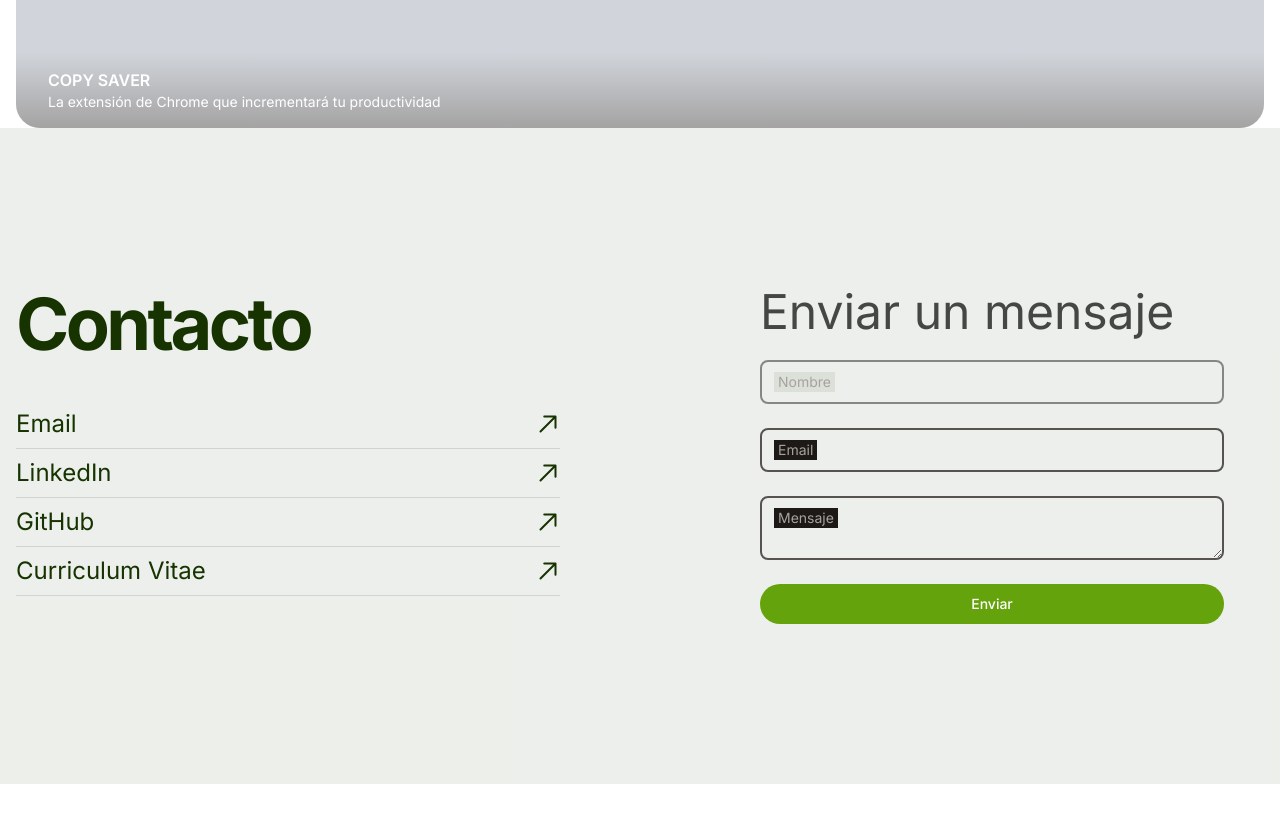
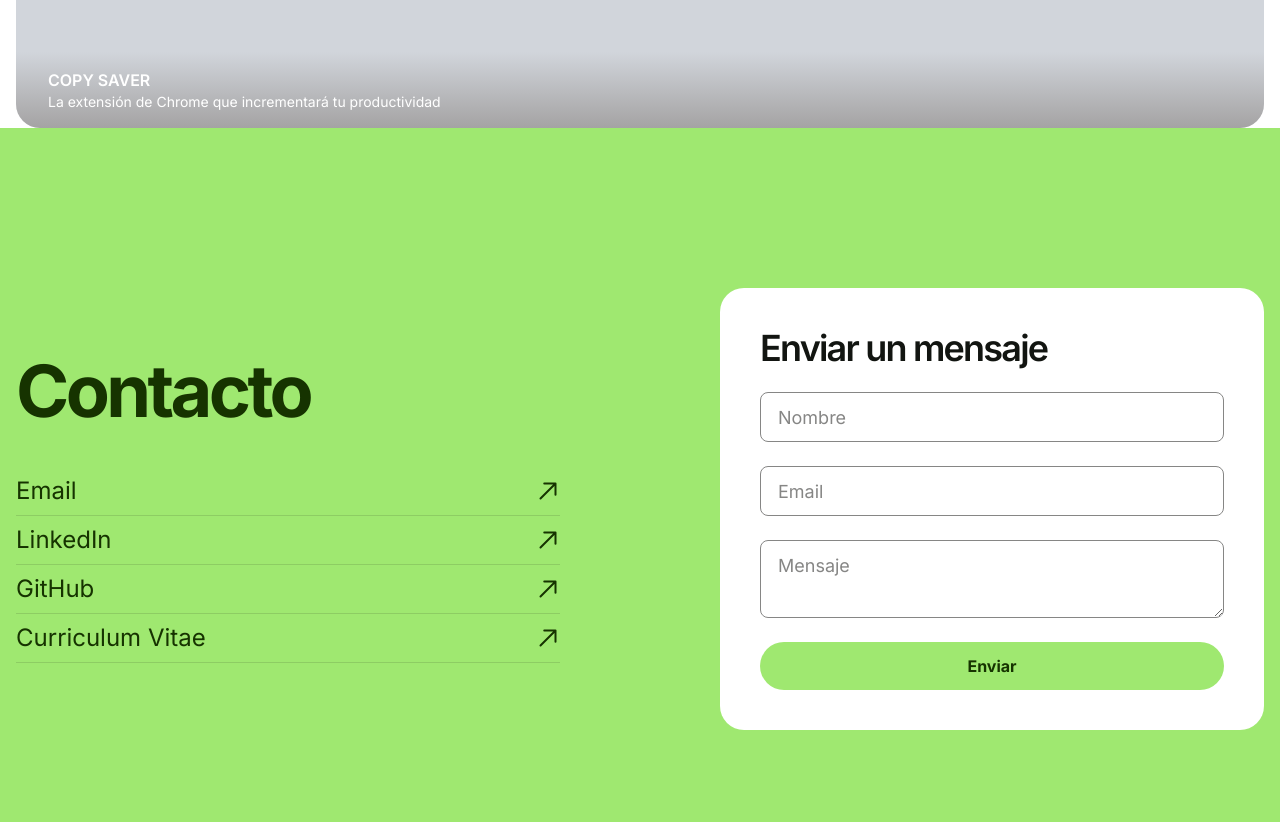
Before and after one commit to RdrBux/vanilla-rdrbux, a website built with Vite: page index.html in a window 1280 px wide. Shown: the part 1940-2762 px from the top of the page. Before the commit the page ends 2724 px from the top, so only its background shows below. Built offline with nearby package versions, Linux system fonts and the light colour scheme.

Commit message:
Style contact section and navbar. Add letters svgs

```diff
--- a/index.html
+++ b/index.html
@@ -1,5 +1,5 @@
 <!DOCTYPE html>
-<html class="scroll-smooth" lang="en">
+<html lang="en">
   <head>
     <link rel="preconnect" href="https://fonts.gstatic.com" crossorigin />
     <link
@@ -19,19 +19,19 @@
     <div class="fixed z-50 bottom-12 left-1/2 -translate-x-1/2">
       <nav>
         <ul
-          class="flex justify-center bg-interactive-accent backdrop-blur-lg px-4 rounded-full font-semibold text-content-link"
+          class="flex justify-center bg-interactive-secondary/30 backdrop-blur-lg p-1 rounded-full font-semibold text-base-dark"
         >
           <li>
-            <a class="py-4 px-3 block" href="#home"> Inicio </a>
+            <a class="p-3 block bg-white rounded-full" href="#home"> Inicio </a>
           </li>
           <li>
-            <a class="py-4 px-3 block" href="#work"> Proyectos </a>
+            <a class="p-3 block" href="#work"> Proyectos </a>
           </li>
           <li>
-            <a class="py-4 px-3 block whitespace-nowrap" href="#"> Sobre mí </a>
+            <a class="p-3 block whitespace-nowrap" href="#"> Sobre mí </a>
           </li>
           <li>
-            <a class="py-4 px-3 block" href="#contact"> Contacto </a>
+            <a class="p-3 block" href="#contact"> Contacto </a>
           </li>
         </ul>
       </nav>
@@ -89,9 +89,9 @@
     </main>
 
     <!-- Contacto -->
-    <section id="contact" class="bg-background-neutral text-content-secondary">
+    <section id="contact" class="bg-lightgreen text-darkgreen">
       <div
-        class="container mx-auto py-40 px-4 grid lg:grid-cols-2 gap-20 lg:gap-40"
+        class="container items-center mx-auto py-40 px-4 grid lg:grid-cols-2 gap-20 lg:gap-40"
       >
         <div class="">
           <h2 class="text-7xl tracking-tighter font-bold text-darkgreen">
@@ -198,21 +198,23 @@
           </ul>
         </div>
 
-        <div class="px-10">
-          <h3 class="text-5xl font-bebas">Enviar un mensaje</h3>
+        <div class="p-10 bg-white rounded-3xl">
+          <h3 class="text-4xl font-semibold tracking-tighter text-base-dark">
+            Enviar un mensaje
+          </h3>
           <form class="grid gap-6 mt-6">
             <div class="relative z-0 w-full group">
               <input
                 type="text"
                 name="name"
                 id="name"
-                class="block p-2.5 w-full text-sm bg-transparent border-2 rounded-lg border-interactive-secondary appearance-none focus:border-interactive-accent focus:outline-none focus:ring-0 peer"
+                class="block p-2.5 w-full text-lg bg-transparent border rounded-lg border-interactive-secondary appearance-none focus:outline-2 focus:outline-darkgreen focus:ring-0 peer"
                 placeholder=" "
                 required
               />
               <label
-                htmlFor="name"
-                class="mx-3.5 px-1 bg-background-neutral z-10 peer-focus:font-medium absolute text-sm text-stone-400 duration-300 transform -translate-y-[22px] scale-75 top-3 origin-[0] peer-focus:left-0 peer-focus:text-lime-500 peer-placeholder-shown:scale-100 peer-placeholder-shown:translate-y-0 peer-focus:scale-75 peer-focus:-translate-y-[22px]"
+                for="name"
+                class="mx-3.5 px-1 bg-white z-10 peer-focus:font-medium absolute text-lg text-interactive-secondary duration-300 transform -translate-y-[26px] scale-75 top-3 origin-[0] peer-focus:left-0 peer-focus:text-darkgreen peer-placeholder-shown:scale-100 peer-placeholder-shown:translate-y-0 peer-focus:scale-75 peer-focus:-translate-y-[26px]"
               >
                 Nombre
               </label>
@@ -223,13 +225,13 @@
                 type="email"
                 name="email"
                 id="email"
-                class="block p-2.5 w-full text-sm bg-transparent border-2 rounded-lg border-stone-600 appearance-none focus:border-lime-500 focus:outline-none focus:ring-0 peer"
+                class="block p-2.5 w-full text-lg bg-transparent border rounded-lg border-interactive-secondary appearance-none focus:outline-2 focus:outline-darkgreen focus:ring-0 peer"
                 placeholder=" "
                 required
               />
               <label
-                htmlFor="email"
-                class="mx-3.5 px-1 bg-stone-900 z-10 peer-focus:font-medium absolute text-sm text-stone-400 duration-300 transform -translate-y-[22px] scale-75 top-3 origin-[0] peer-focus:left-0 peer-focus:text-lime-500 peer-placeholder-shown:scale-100 peer-placeholder-shown:translate-y-0 peer-focus:scale-75 peer-focus:-translate-y-[22px]"
+                for="email"
+                class="mx-3.5 px-1 bg-white z-10 peer-focus:font-medium absolute text-lg text-interactive-secondary duration-300 transform -translate-y-[26px] scale-75 top-3 origin-[0] peer-focus:left-0 peer-focus:text-darkgreen peer-placeholder-shown:scale-100 peer-placeholder-shown:translate-y-0 peer-focus:scale-75 peer-focus:-translate-y-[26px]"
               >
                 Email
               </label>
@@ -238,14 +240,14 @@
               <textarea
                 name="message"
                 id="message"
-                class="block p-2.5 w-full text-sm bg-transparent border-2 rounded-lg border-stone-600 appearance-none focus:border-lime-500 focus:outline-none focus:ring-0 peer"
+                class="block p-2.5 w-full text-lg bg-transparent border rounded-lg border-interactive-secondary appearance-none focus:outline-2 focus:outline-darkgreen focus:ring-0 peer"
                 placeholder=" "
                 rows="{4}"
                 required
               ></textarea>
               <label
-                htmlFor="message"
-                class="mx-3.5 px-1 bg-stone-900 z-10 peer-focus:font-medium absolute text-sm text-stone-400 duration-300 transform -translate-y-[22px] scale-75 top-3 origin-[0] peer-focus:left-0 peer-focus:text-lime-500 peer-placeholder-shown:scale-100 peer-placeholder-shown:translate-y-0 peer-focus:scale-75 peer-focus:-translate-y-[22px]"
+                for="message"
+                class="mx-3.5 px-1 bg-white z-10 peer-focus:font-medium absolute text-lg text-interactive-secondary duration-300 transform -translate-y-[26px] scale-75 top-3 origin-[0] peer-focus:left-0 peer-focus:text-darkgreen peer-placeholder-shown:scale-100 peer-placeholder-shown:translate-y-0 peer-focus:scale-75 peer-focus:-translate-y-[26px]"
               >
                 Mensaje
               </label>
@@ -253,7 +255,7 @@
 
             <button
               type="submit"
-              class="text-white focus:ring-4 focus:outline-none font-medium rounded-full text-sm w-full sm:w-auto px-5 py-2.5 text-center bg-lime-600 hover:bg-lime-700 focus:ring-lime-800"
+              class="text-darkgreen focus:ring-4 focus:outline-none font-bold rounded-full w-full sm:w-auto px-5 py-3 text-center bg-interactive-accent hover:bg-interactive-hover focus:ring-darkgreen"
             >
               Enviar
             </button>
--- a/package.json
+++ b/package.json
@@ -4,7 +4,7 @@
   "version": "0.0.0",
   "type": "module",
   "scripts": {
-    "dev": "vite",
+    "dev": "vite --host",
     "build": "vite build",
     "preview": "vite preview"
   },
--- a/tailwind.config.js
+++ b/tailwind.config.js
@@ -17,7 +17,7 @@ export default {
         'interactive-accent': '#9FE870',
         'interactive-hover': '#80E142',
         'interactive-secondary': '#868685',
-        'background-neutral': '#16330014',
+        'background-neutral': '#ECEFEB',
         'border-neutral': '#0E0F0C1F',
         'base-dark': '#121511',
       },
```
Also changed, not shown: assets/b.svg (added), assets/d.svg (added), assets/r.svg (added), assets/u.svg (added), assets/x.svg (added).
